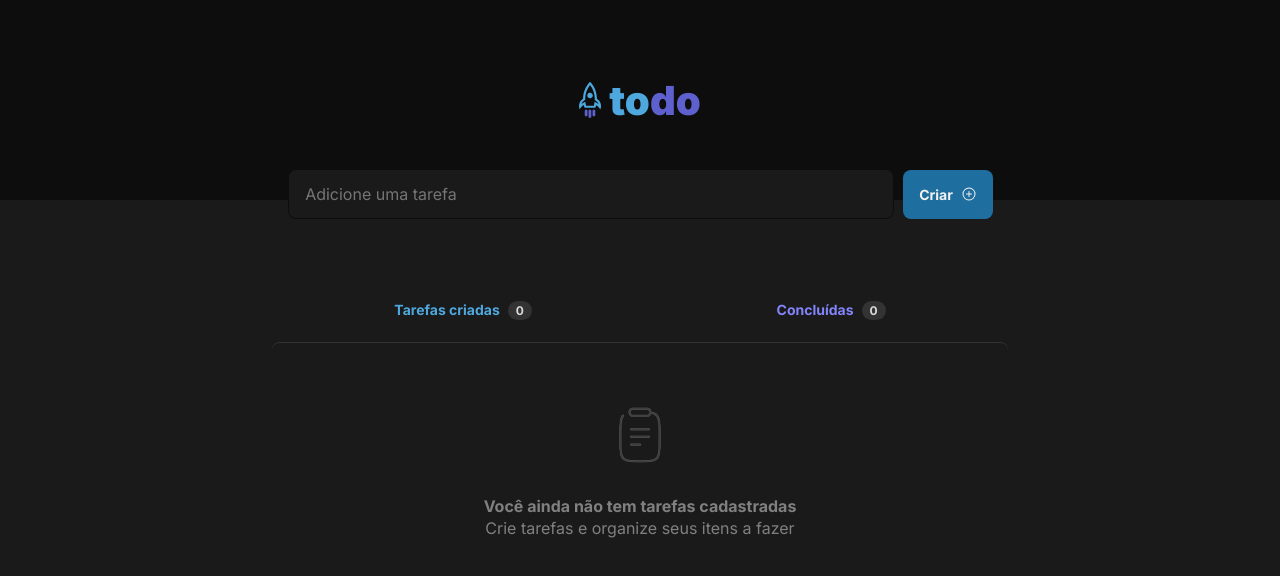
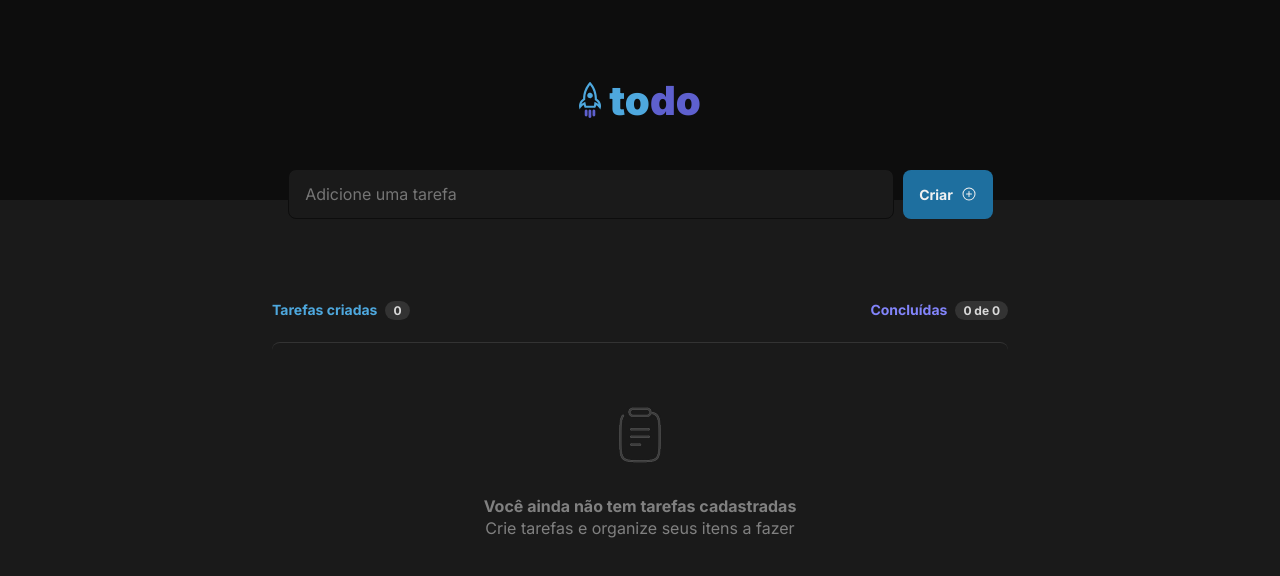
Before and after one commit to JorgeRobertoArgolo/todo, a React (Vite) app: page / in a window 1280 px wide. Shown: the top 576 px of the page. Built offline with nearby package versions, Linux system fonts and the light colour scheme.

Commit message:
feat: adicionando status de tarefas

```diff
--- a/src/App.tsx
+++ b/src/App.tsx
@@ -17,9 +17,19 @@ function App() {
     };
 
     setTaskList([...taskList, objectTask]);
+    setCountTasks(taskList.length + 1);
   }
 
+  const [countTasks, setCountTasks] = useState(0);
+  const [countCompletedTasks, setCountCompletedTasks] = useState(0);
+
   function toggleTaskStatus (updateTask: Task) {
+      if (updateTask.status === 'COMPLETED') {
+          setCountCompletedTasks(countCompletedTasks + 1);
+      } else {
+          setCountCompletedTasks(countCompletedTasks - 1);
+      }
+
       setTaskList(
           (prevList) => {
               return prevList.map(t => {
@@ -33,11 +43,16 @@ function App() {
   }
 
   function deleteTask (deletedTask: Task) {
+    if (deletedTask.status === 'COMPLETED') {
+      setCountCompletedTasks(countCompletedTasks - 1);
+    }
+
     setTaskList(
       (prevList) => {
         return prevList.filter(t => t !== deletedTask);
       }
     )
+    setCountTasks(taskList.length - 1);
   }
 
   return (
@@ -48,6 +63,8 @@ function App() {
       />
       <TaskList
         list={taskList}
+        countTasks={countTasks}
+        countCompletedTasks={countCompletedTasks}
         onToggleTaskStatus={toggleTaskStatus}
         onDeleteTask={deleteTask}
       />
--- a/src/components/TaskList.module.css
+++ b/src/components/TaskList.module.css
@@ -5,7 +5,7 @@
 
 .resume {
     display: flex;
-    justify-content: space-around;
+    justify-content: space-between;
     align-items: center;
     margin-bottom: 1.5rem;
 }
--- a/src/components/TaskList.tsx
+++ b/src/components/TaskList.tsx
@@ -8,12 +8,16 @@ interface TaskListProps {
     list: Task[];
     onToggleTaskStatus: (task: Task) => void;
     onDeleteTask: (deletedTask: Task) => void;
+    countTasks: number;
+    countCompletedTasks: number;
 }
 
 export function TaskList ({
     list,
     onToggleTaskStatus,
-    onDeleteTask
+    onDeleteTask,
+    countTasks,
+    countCompletedTasks
 }: TaskListProps) {
 
 
@@ -23,12 +27,12 @@ export function TaskList ({
             <div className={styles.resume}>
                 <div className={styles.createdTasks}>
                     Tarefas criadas
-                    <span className={styles.value}>0</span>
+                    <span className={styles.value}>{countTasks}</span>
                 </div>
 
                 <div className={styles.completedTasks}>
                     Concluídas
-                    <span className={styles.value}>0</span>
+                    <span className={styles.value}>{countCompletedTasks} de {countTasks}</span>
                 </div>
             </div>
             {list.length === 0 &&
```
